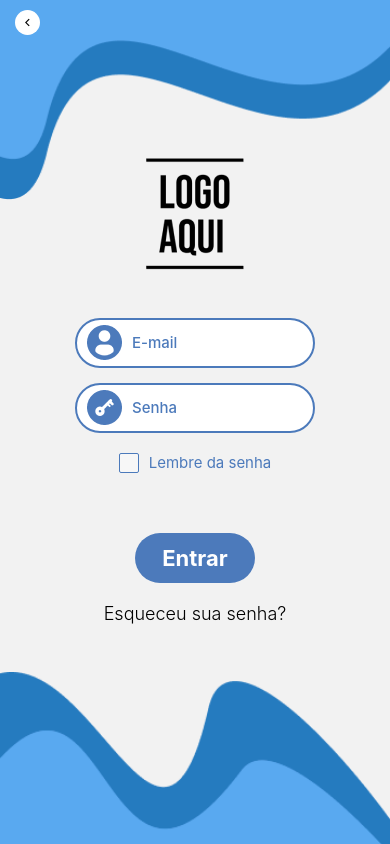
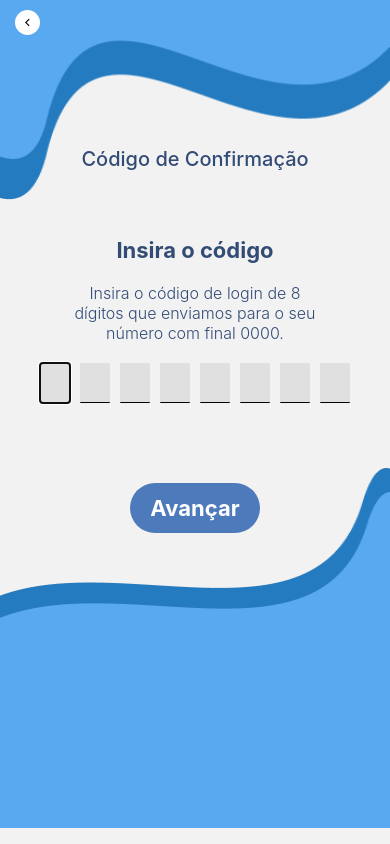
Before and after one commit to givisiez-JDM/PADA-mobile, a React Native app: screen / in a window 390 px wide. Built offline with nearby package versions, Linux system fonts and the light colour scheme.

Commit message:
Add CodePhoneScreen

```diff
--- a/app.json
+++ b/app.json
@@ -8,11 +8,6 @@
     ],
     "splash": {
       "image": ""
-    },
-    "extra": {
-      "eas": {
-        "projectId": "510f4bc6-0534-48bd-81f0-f1aed5fb1e53"
-      }
     }
   }
 }
--- /dev/null
+++ b/src/components/footerCodigoCelular/footer-codigo-celular-style.js
@@ -0,0 +1,9 @@
+import styled from "styled-components/native";
+
+export const ImageFooterCodigo = styled.Image.attrs({
+  resizeMode: "stretch",
+})`
+  width: 100%;
+  position: relative;
+  left: 0px;
+`;
--- /dev/null
+++ b/src/components/footerCodigoCelular/footer-codigo-celular.tsx
@@ -0,0 +1,13 @@
+import elipse1 from "../../assets/footerSenha.png";
+import { SafeAreaView } from "react-native-safe-area-context";
+import { ImageFooterCodigo } from "./footer-codigo-celular-style";
+
+const FooterCodigoCelular = () => {
+  return (
+    <SafeAreaView>
+      <ImageFooterCodigo source={elipse1} />
+    </SafeAreaView>
+  );
+};
+
+export default FooterCodigoCelular;
--- a/src/components/header/header-style.js
+++ b/src/components/header/header-style.js
@@ -11,7 +11,7 @@ export const ImageHeader = styled.Image.attrs({
 })`
   width: ${(props) => props.screenWidth};
   height: 200px;
-  z-index: 1;
+  z-index: -1;
 `;
 
 export const ContainerBack = styled.TouchableOpacity`
--- a/src/routes/Stack/Models/index.ts
+++ b/src/routes/Stack/Models/index.ts
@@ -14,6 +14,7 @@ export type propsNavigationStack = {
   ProfissionalResponsavel: undefined;
   MyVaccines: undefined;
   SplashScreen: undefined;
+  CodePhone: undefined;
 };
 
 export type propsStack = NativeStackNavigationProp<propsNavigationStack>;
--- a/src/routes/Stack/index.tsx
+++ b/src/routes/Stack/index.tsx
@@ -10,6 +10,7 @@ import PatientList from "../../screen/listaPacientes/lista-pacientes";
 import Patient from "../../screen/paciente/patient";
 import ProfissionalResponsavel from "../../screen/profissionalResponsável/profissionalResponsável";
 import MyVaccines from "../../screen/minhasVacinas/my-vaccines";
+import CodigoCelular from "../../screen/codigoCelular/codigo-celular";
 
 const { Navigator, Screen } =
   createNativeStackNavigator<propsNavigationStack>();
@@ -17,7 +18,7 @@ const { Navigator, Screen } =
 export default function () {
   return (
     <Navigator
-      initialRouteName="SplashScreen"
+      initialRouteName="CodePhone"
       screenOptions={{ headerShown: false }}
     >
       <Screen name="LoginCadastro" component={LoginCadastro} />
@@ -29,8 +30,9 @@ export default function () {
         name="ProfissionalResponsavel"
         component={ProfissionalResponsavel}
       />
-      <Screen name="SplashScreen" component={SplashScreen}/>
+      <Screen name="SplashScreen" component={SplashScreen} />
       <Screen name="MyVaccines" component={MyVaccines} />
+      <Screen name="CodePhone" component={CodigoCelular} />
       {/* <Screen name="TabRoutes" component={TabRoutes} /> */}
     </Navigator>
   );
--- /dev/null
+++ b/src/screen/codigoCelular/codigo-celular-style.js
@@ -0,0 +1,99 @@
+import styled from "styled-components/native";
+
+export const ContainerSafe = styled.KeyboardAvoidingView`
+  flex: 1;
+  display: flex;
+`;
+
+export const Scroll = styled.ScrollView`
+  flex: 1;
+`;
+
+export const ContainerMain = styled.View`
+  display: flex;
+  margin-top: 35%;
+  flex-direction: column;
+  justify-content: center;
+  align-items: center;
+  text-align: center;
+`;
+
+export const TitleMainCodigo = styled.Text`
+  position: absolute;
+  top: 10px;
+  font-style: normal;
+  font-weight: 500;
+  font-size: 20px;
+  text-align: center;
+  color: #334c76;
+  z-index: 2;
+`;
+
+export const ContainerInformationCodigo = styled.View`
+  display: flex;
+  flex-direction: column;
+  justify-content: center;
+  align-items: center;
+  margin-top: 100px;
+`;
+
+export const TitleInformationCodigo = styled.Text`
+  font-style: normal;
+  font-weight: 700;
+  font-size: 22px;
+  text-align: center;
+  color: #334c76;
+`;
+
+export const SubTitleInformationCodigo = styled.Text`
+  width: 250px;
+  height: 70px;
+  margin-top: 20px;
+  font-style: normal;
+  font-weight: 300;
+  font-size: 16px;
+  text-align: center;
+  color: #334c76;
+`;
+
+export const ContainerCode = styled.View`
+  display: flex;
+  flex-direction: row;
+  column-gap: 10px;
+  margin-top: 10px;
+`;
+
+export const CodeInput = styled.TextInput`
+  background: #e1e0e0;
+  width: 30px;
+  height: 40px;
+  border-bottom-width: 1px;
+  border-color: #000;
+  border-radius: 1px;
+  font-size: 16px;
+  width: 30px;
+`;
+
+export const ButtonAdvanced = styled.TouchableOpacity`
+  position: relative;
+  top: 80px;
+  display: flex;
+  justify-content: center;
+  align-items: center;
+  width: 130px;
+  height: 50px;
+  background: #4c7abb;
+  border-radius: 50px;
+`;
+
+export const TextButtonAdvanced = styled.Text`
+  font-style: normal;
+  font-weight: 700;
+  font-size: 22px;
+  line-height: 32px;
+  color: #fff;
+`;
+
+export const ContainerFooterBottom = styled.View`
+  margin-top: 15px;
+`;
--- /dev/null
+++ b/src/screen/codigoCelular/codigo-celular.tsx
@@ -0,0 +1,77 @@
+import { Platform } from "react-native";
+import {
+  ButtonAdvanced,
+  CodeInput,
+  ContainerCode,
+  ContainerFooterBottom,
+  ContainerInformationCodigo,
+  ContainerMain,
+  ContainerSafe,
+  Scroll,
+  SubTitleInformationCodigo,
+  TextButtonAdvanced,
+  TitleInformationCodigo,
+  TitleMainCodigo,
+} from "./codigo-celular-style";
+import Header from "../../components/header/header";
+import FooterCodigoCelular from "../../components/footerCodigoCelular/footer-codigo-celular";
+import { useRef, useState } from "react";
+
+const CodigoCelular = () => {
+  const [codes, setCodes] = useState(["", "", "", "", "", "", "", ""]);
+  const codeInputs = useRef(Array(8).fill(null));
+
+  const handleCodeChange = (text: string, index: number) => {
+    if (/^\d?$/.test(text)) {
+      const newCodes = [...codes];
+      newCodes[index] = text;
+      setCodes(newCodes);
+
+      if (text !== "" && index < 7) {
+        codeInputs.current[index + 1].focus();
+      }
+    }
+  };
+
+  return (
+    <ContainerSafe behavior={Platform.OS === "ios" ? "padding" : "height"}>
+      <Header back={true} />
+      <ContainerMain>
+        <TitleMainCodigo>Código de Confirmação</TitleMainCodigo>
+
+        <ContainerInformationCodigo>
+          <TitleInformationCodigo>Insira o código</TitleInformationCodigo>
+          <SubTitleInformationCodigo>
+            Insira o código de login de 8 dígitos que enviamos para o seu número
+            com final 0000.
+          </SubTitleInformationCodigo>
+
+          <ContainerCode>
+            {codes.map((code, index) => (
+              <CodeInput
+                key={index}
+                value={code}
+                onChangeText={(text: string) => handleCodeChange(text, index)}
+                keyboardType="default"
+                maxLength={1}
+                ref={(input: any) => (codeInputs.current[index] = input)}
+                autoFocus={index === 0}
+              />
+            ))}
+          </ContainerCode>
+
+          <ButtonAdvanced>
+            <TextButtonAdvanced>Avançar</TextButtonAdvanced>
+          </ButtonAdvanced>
+        </ContainerInformationCodigo>
+      </ContainerMain>
+      <ContainerFooterBottom>
+        <FooterCodigoCelular />
+      </ContainerFooterBottom>
+    </ContainerSafe>
+  );
+};
+/**<ContainerFooterBottom>
+          <FooterCodigoCelular />
+        </ContainerFooterBottom> */
+export default CodigoCelular;
```
